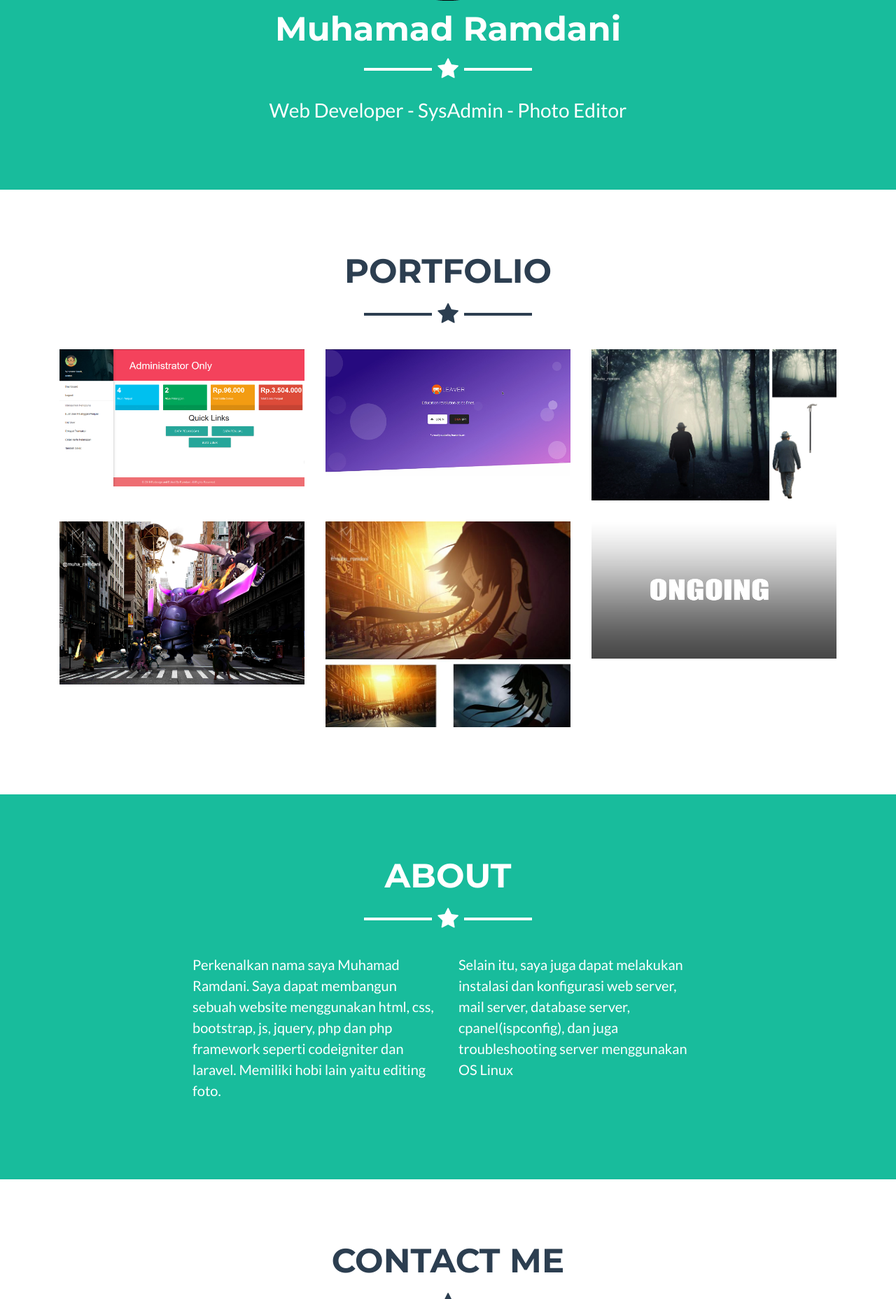
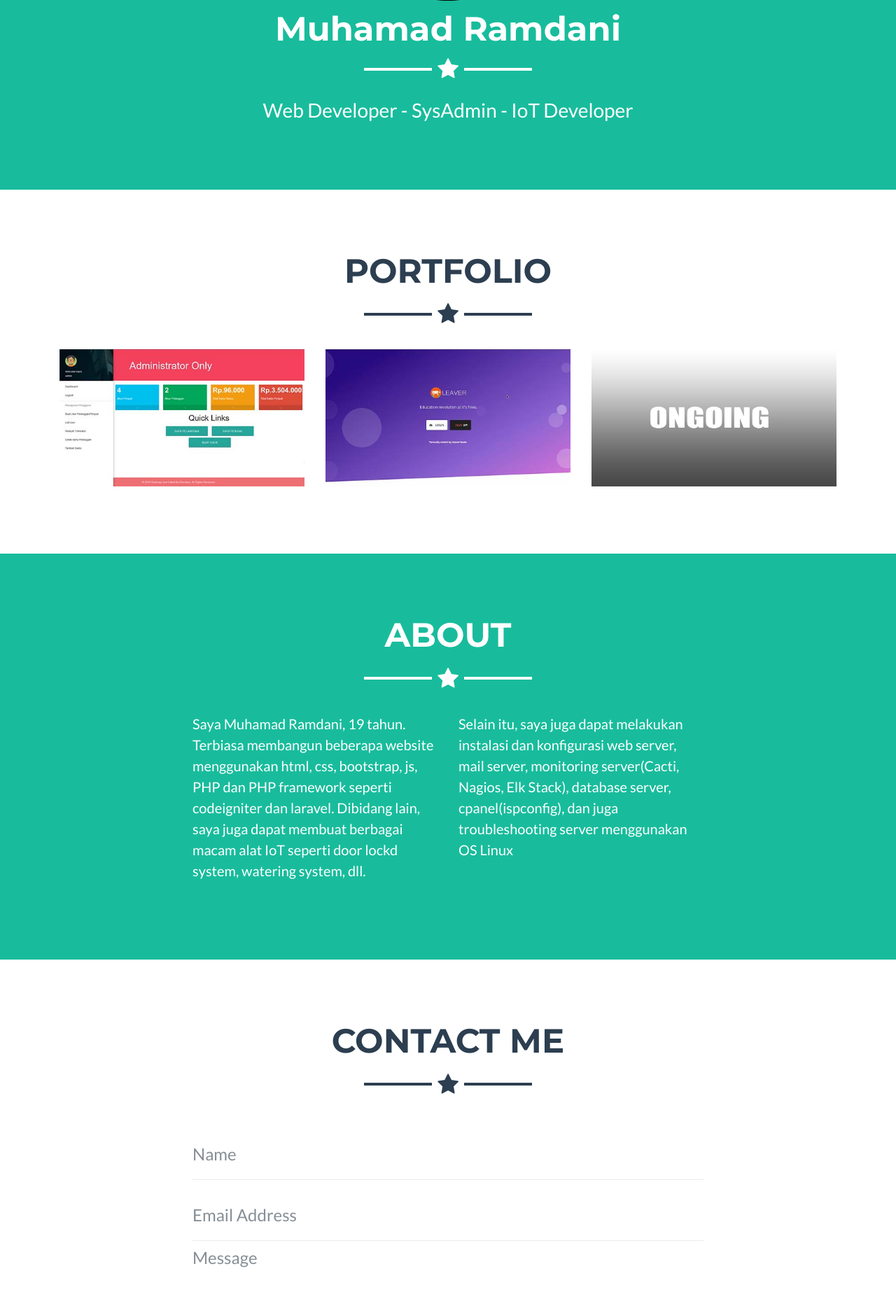
Before and after one commit to muharamdani/muharamdani.github.io, a PHP site: page / in a window 1280 px wide. Shown: the part 457-2313 px from the top of the page at 70% size. Run offline with PHP 8.4, Linux system fonts and the light colour scheme; some libraries are stand-ins or nearby versions.

Commit message:
tinggal ekantin ci

```diff
--- a/index.html
+++ b/index.html
@@ -30,7 +30,7 @@
         <div class="container"><img class="img-fluid d-block mx-auto mb-4 pic-edited" data-aos="zoom-out" data-aos-duration="600" data-aos-once="true"  src="assets/img/profile.png">
             <h1 data-aos="fade-up" data-aos-duration="400" data-aos-delay="150" data-aos-once="true">Muhamad Ramdani</h1>
             <hr class="star-light">
-            <h2 class="font-weight-light mb-0">Web Developer - SysAdmin - Photo Editor</h2>
+            <h2 class="font-weight-light mb-0">Web Developer - SysAdmin - IoT Developer</h2>
         </div>
     </header>
     <section id="portfolio" class="portfolio">
@@ -42,31 +42,13 @@
                     <a class="d-block mx-auto portfolio-item" data-toggle="modal" href="#portfolio-modal-1">
                         <div class="d-flex portfolio-item-caption position-absolute h-100 w-100">
                             <div class="my-auto portfolio-item-caption-content w-100 text-center text-white"><i class="fa fa-search-plus fa-3x"></i></div>
-                        </div><img class="img-fluid" src="assets/img/portfolio/ekantin.png"></a>
+                        </div><img class="img-fluid" src="assets/img/portfolio/ekantin.jpg"></a>
                 </div>
                 <div class="col-md-6 col-lg-4" data-aos="fade-right" data-aos-delay="150">
                     <a class="d-block mx-auto portfolio-item" data-toggle="modal" href="#portfolio-modal-2">
                         <div class="d-flex portfolio-item-caption position-absolute h-100 w-100">
                             <div class="my-auto portfolio-item-caption-content w-100 text-center text-white"><i class="fa fa-search-plus fa-3x"></i></div>
-                        </div><img class="img-fluid" src="assets/img/portfolio/elearning.png"></a>
-                </div>
-                <div class="col-md-6 col-lg-4" data-aos="fade-right" data-aos-delay="250">
-                    <a class="d-block mx-auto portfolio-item" data-toggle="modal" href="#portfolio-modal-3">
-                        <div class="d-flex portfolio-item-caption position-absolute h-100 w-100">
-                            <div class="my-auto portfolio-item-caption-content w-100 text-center text-white"><i class="fa fa-search-plus fa-3x"></i></div>
-                        </div><img class="img-fluid" src="assets/img/portfolio/sitopi.jpg"></a>
-                </div>
-                <div class="col-md-6 col-lg-4" data-aos="fade-right">
-                    <a class="d-block mx-auto portfolio-item" data-toggle="modal" href="#portfolio-modal-4">
-                        <div class="d-flex portfolio-item-caption position-absolute h-100 w-100">
-                            <div class="my-auto portfolio-item-caption-content w-100 text-center text-white"><i class="fa fa-search-plus fa-3x"></i></div>
-                        </div><img class="img-fluid" src="assets/img/portfolio/coc.jpg"></a>
-                </div>
-                <div class="col-md-6 col-lg-4" data-aos="fade-right" data-aos-delay="150">
-                    <a class="d-block mx-auto portfolio-item" data-toggle="modal" href="#portfolio-modal-5">
-                        <div class="d-flex portfolio-item-caption position-absolute h-100 w-100">
-                            <div class="my-auto portfolio-item-caption-content w-100 text-center text-white"><i class="fa fa-search-plus fa-3x"></i></div>
-                        </div><img class="img-fluid" src="assets/img/portfolio/k-on.jpg"></a>
+                        </div><img class="img-fluid" src="assets/img/portfolio/elearning.jpg"></a>
                 </div>
                 <div class="col-md-6 col-lg-4" data-aos="fade-right" data-aos-delay="250">
                     <a class="d-block mx-auto portfolio-item" data-toggle="modal" href="#portfolio-modal-6">
@@ -83,10 +65,10 @@
             <hr class="star-light mb-5">
             <div class="row" data-aos="fade-up" data-aos-delay="150">
                 <div class="col-lg-4 ml-auto">
-                    <p class="lead">Perkenalkan nama saya Muhamad Ramdani. Saya dapat membangun sebuah website menggunakan html, css, bootstrap, js, jquery, php dan php framework seperti codeigniter dan laravel. Memiliki hobi lain yaitu editing foto.</p>
+                    <p class="lead">Saya Muhamad Ramdani, 19 tahun. Terbiasa membangun beberapa website menggunakan html, css, bootstrap, js, PHP dan PHP framework seperti codeigniter dan laravel. Dibidang lain, saya juga dapat membuat berbagai macam alat IoT seperti door lockd system, watering system, dll.</p>
                 </div>
                 <div class="col-lg-4 mr-auto">
-                    <p class="lead">Selain itu, saya juga dapat melakukan instalasi dan konfigurasi web server, mail server, database server, cpanel(ispconfig), dan juga troubleshooting server menggunakan OS Linux</p>
+                    <p class="lead">Selain itu, saya juga dapat melakukan instalasi dan konfigurasi web server, mail server, monitoring server(Cacti, Nagios, Elk Stack), database server, cpanel(ispconfig), dan juga troubleshooting server menggunakan OS Linux</p>
                 </div>
             </div>
         </div>
@@ -172,8 +154,8 @@
                     <div class="container text-center">
                         <div class="row">
                             <div class="col-lg-8 mx-auto">
-                                <h2 class="text-uppercase text-secondary mb-0">Ekantin</h2>
-                                <hr class="star-dark mb-5"><img class="img-fluid mb-5" src="assets/img/portfolio/ekantin.png">
+                                <h2 class="text-uppercase text-secondary mb-0">Ekantin - Build with PHP Native</h2>
+                                <hr class="star-dark mb-5"><img class="img-fluid mb-5" src="assets/img/portfolio/ekantin.jpg">
                                 <p class="mb-5">Ekantin merupakan sebuah projek dengan tujuan utamanya yaitu merubah sistem pembayaran tunai menjadi nontunai. Para pelanggan akan mendapatkan kartu dengan barcode didalamnya yang digunakan untuk melakukan transaksi</p>
                             </div>
                         </div>
@@ -191,62 +173,8 @@
                         <div class="row">
                             <div class="col-lg-8 mx-auto">
                                 <h2 class="text-uppercase text-secondary mb-0">Leaver</h2>
-                                <hr class="star-dark mb-5"><img class="img-fluid mb-5" src="assets/img/portfolio/elearning.png">
+                                <hr class="star-dark mb-5"><img class="img-fluid mb-5" src="assets/img/portfolio/elearning.jpg">
                                 <p class="mb-5">Leaver merupakan elearning based project. Berguna agar memudahkan pembelajaran online antara guru dan murid</p>
-                            </div>
-                        </div>
-                    </div>
-                </div>
-            </div>
-        </div>
-    </div>
-    <div class="modal text-center" role="dialog" tabindex="-1" id="portfolio-modal-3">
-        <div class="modal-dialog modal-lg" role="document">
-            <div class="modal-content">
-                <div class="modal-header"><button type="button" class="close" data-dismiss="modal" aria-label="Close"><span aria-hidden="true">×</span></button></div>
-                <div class="modal-body">
-                    <div class="container text-center">
-                        <div class="row">
-                            <div class="col-lg-8 mx-auto">
-                                <h2 class="text-uppercase text-secondary mb-0">Edit photo1</h2>
-                                <hr class="star-dark mb-5"><img class="img-fluid mb-5" src="assets/img/portfolio/sitopi.jpg">
-                                <p class="mb-5">Edit photo 1</p>
-                            </div>
-                        </div>
-                    </div>
-                </div>
-            </div>
-        </div>
-    </div>
-    <div class="modal text-center" role="dialog" tabindex="-1" id="portfolio-modal-4">
-        <div class="modal-dialog modal-lg" role="document">
-            <div class="modal-content">
-                <div class="modal-header"><button type="button" class="close" data-dismiss="modal" aria-label="Close"><span aria-hidden="true">×</span></button></div>
-                <div class="modal-body">
-                    <div class="container text-center">
-                        <div class="row">
-                            <div class="col-lg-8 mx-auto">
-                                <h2 class="text-uppercase text-secondary mb-0">Edit photo2</h2>
-                                <hr class="star-dark mb-5"><img class="img-fluid mb-5" src="assets/img/portfolio/coc.jpg">
-                                <p class="mb-5">Edit photo 2</p>
-                            </div>
-                        </div>
-                    </div>
-                </div>
-            </div>
-        </div>
-    </div>
-    <div class="modal text-center" role="dialog" tabindex="-1" id="portfolio-modal-5">
-        <div class="modal-dialog modal-lg" role="document">
-            <div class="modal-content">
-                <div class="modal-header"><button type="button" class="close" data-dismiss="modal" aria-label="Close"><span aria-hidden="true">×</span></button></div>
-                <div class="modal-body">
-                    <div class="container text-center">
-                        <div class="row">
-                            <div class="col-lg-8 mx-auto">
-                                <h2 class="text-uppercase text-secondary mb-0">Edit photo3</h2>
-                                <hr class="star-dark mb-5"><img class="img-fluid mb-5" src="assets/img/portfolio/k-on.jpg">
-                                <p class="mb-5">Edit photo 3</p>
                             </div>
                         </div>
                     </div>
```
Also changed, not shown: assets/bootstrap/css/style.css (line endings or trailing spaces), assets/img/portfolio/coc.jpg (deleted), assets/img/portfolio/ekantin.jpg (added), assets/img/portfolio/ekantin.png (deleted), assets/img/portfolio/elearning.jpg (added), assets/img/portfolio/elearning.png (deleted), assets/img/portfolio/k-on.jpg (deleted), assets/img/portfolio/sitopi.jpg (deleted).
